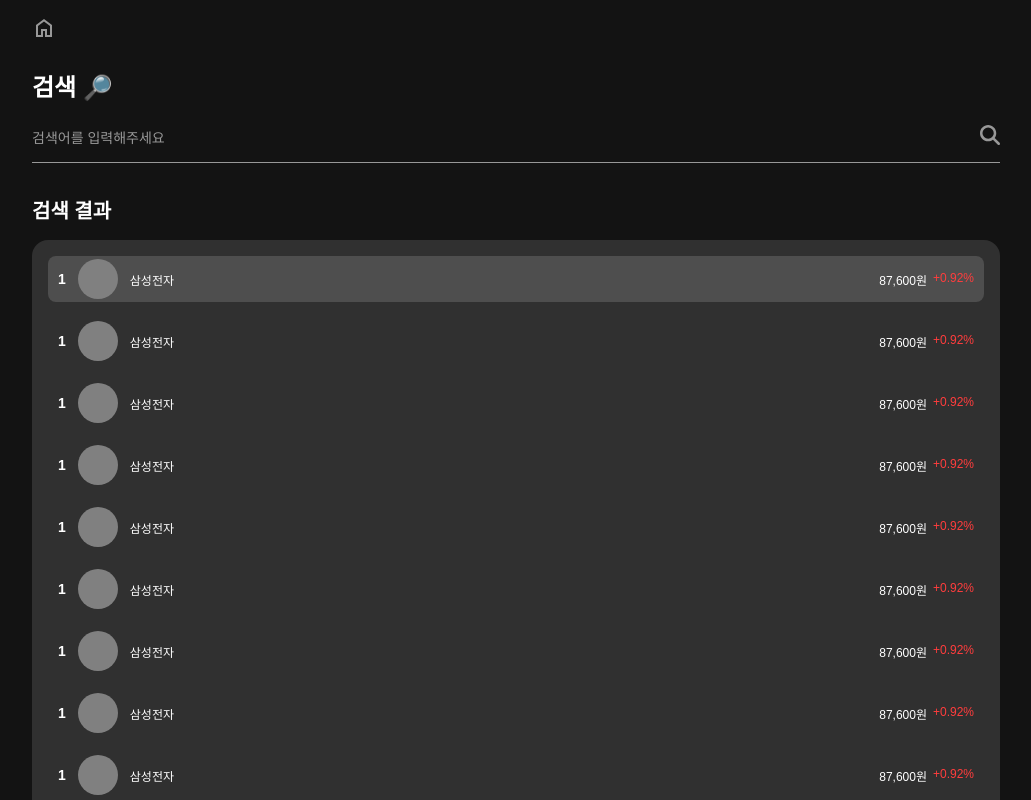
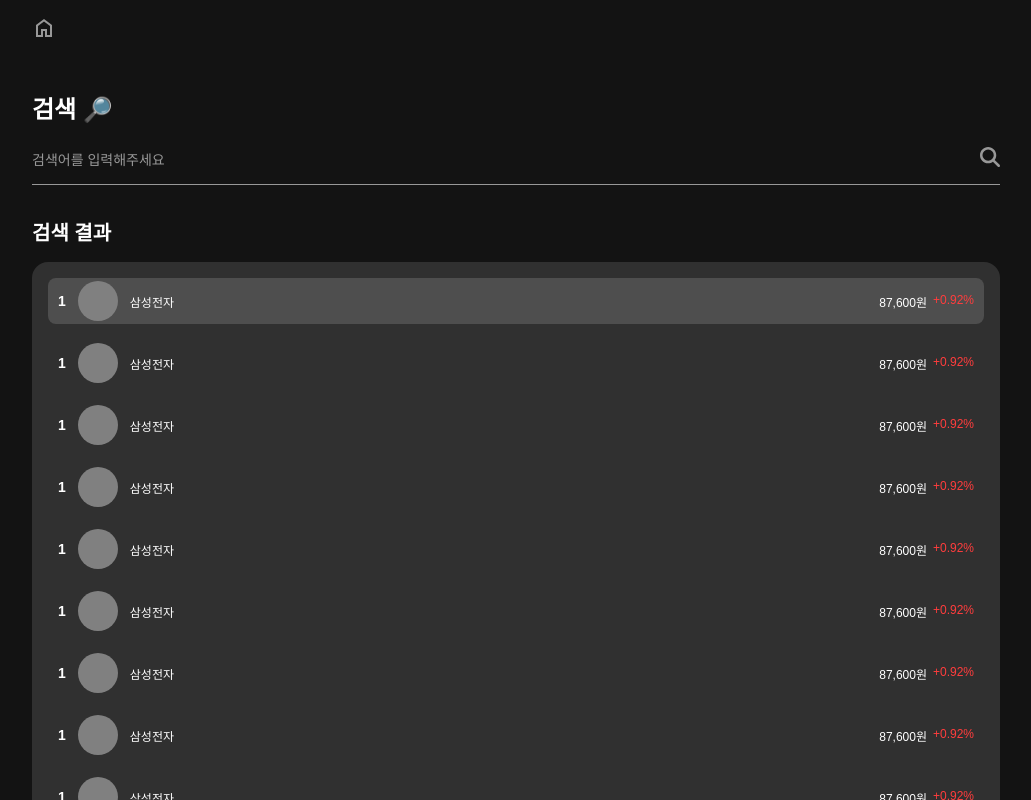
Before and after one commit to Dsm-Hackathon-2024/frontend, a React (Vite) app: page /search in a window 1280 px wide. Shown: the whole page, without its empty margins (124-1155 px from the left). Built offline with nearby package versions, Linux system fonts and the light colour scheme; a web font is replaced by a local one.

Commit message:
search page style change

```diff
--- a/src/pages/Search.jsx
+++ b/src/pages/Search.jsx
@@ -63,7 +63,7 @@
 const CenterContainer = styled.div`
   display: flex;
   flex-direction: column;
-  padding: 68px 16px 0 16px;
+  padding: 90px 16px 0 16px;
   min-width: 360px;
   max-width: 1000px;
   width: 100%;
@@ -92,7 +92,7 @@
     padding: 16px;
     border-radius: 16px 16px 0 0;
     background-color: ${theme.colors.black50};
-    height: calc(100vh - 232px);
+    height: calc(100vh - 254px);
     padding-bottom: 30px;
     display: flex;
     flex-direction: column;
```
